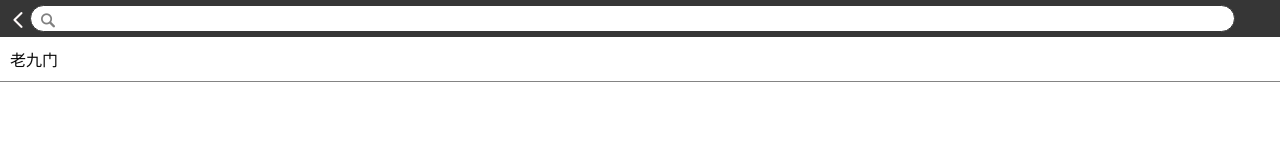
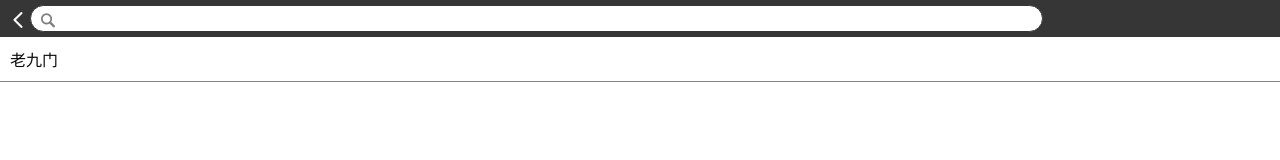
Before and after one commit to lzxz/mi-game, a plain HTML site: page search.html in a window 1280 px wide. Drawn offline with Linux system fonts and the light colour scheme.

Commit message:
xiam.html

```diff
--- a/css/search.css
+++ b/css/search.css
@@ -22,7 +22,7 @@
     padding: 5px 85px 5px 30px;
     border: 1px solid #363636;
     border-radius: 15px;
-    width: 85%
+    width: 70%
 }
 
 .titm {
```
